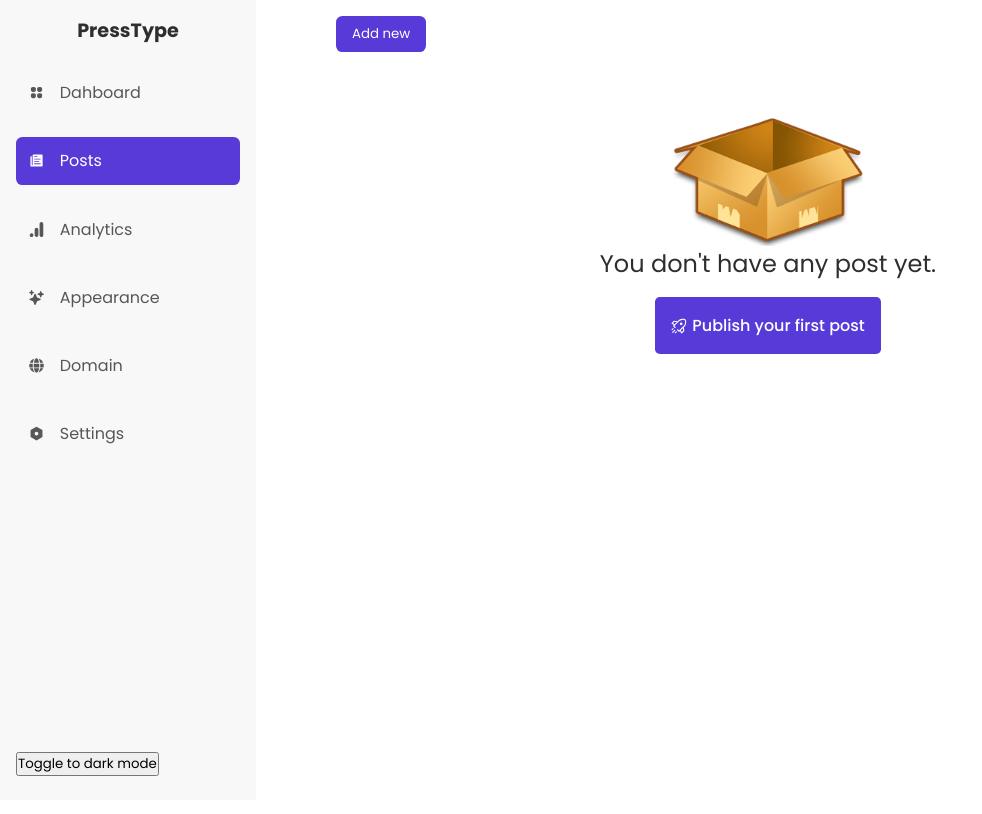
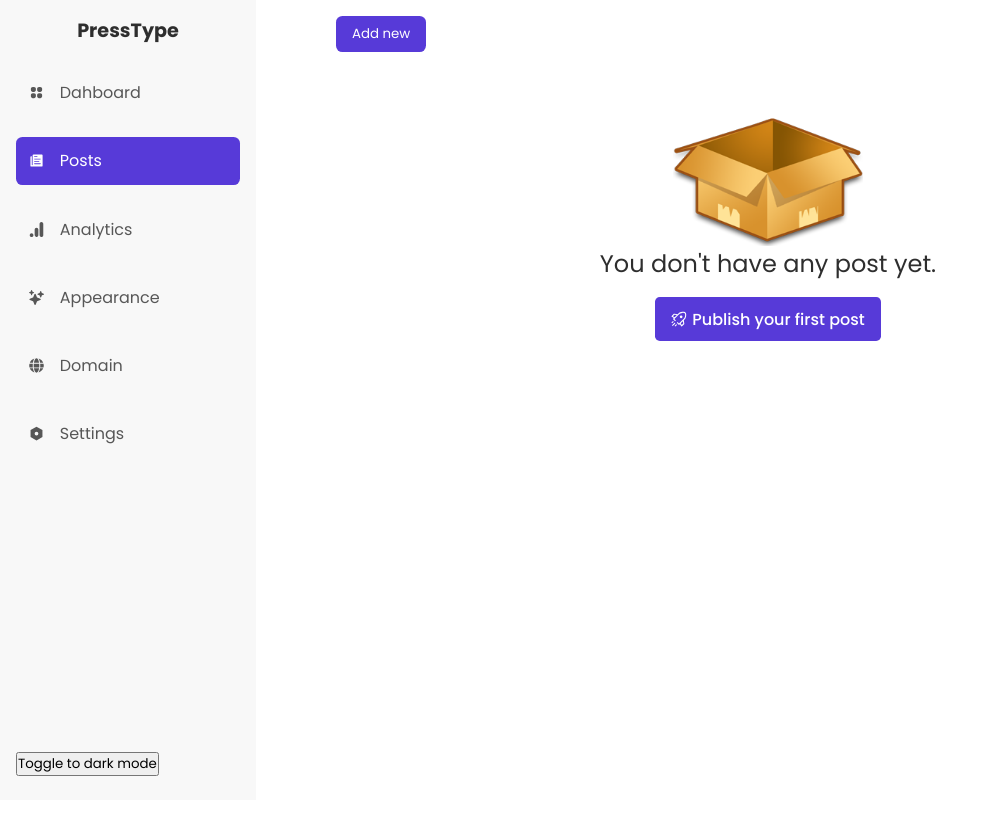
Before and after one commit to akinloluwami/presstype, a Next.js app: page /posts in a window 1280 px wide. Shown: the top 814 px of the page, without its empty margins (0-982 px from the left). Built offline with nearby package versions, Linux system fonts and the light colour scheme; no server answers.

Commit message:
decreased y-axis padding

```diff
--- a/components/dashboard/no_post/styles.module.scss
+++ b/components/dashboard/no_post/styles.module.scss
@@ -14,7 +14,7 @@
     background-color: $accent-base;
     color: $white-base;
     text-decoration: none;
-    padding: 1rem;
+    padding: 0.6rem 1rem;
     font-size: 1rem;
     display: flex;
     align-items: center;
```
